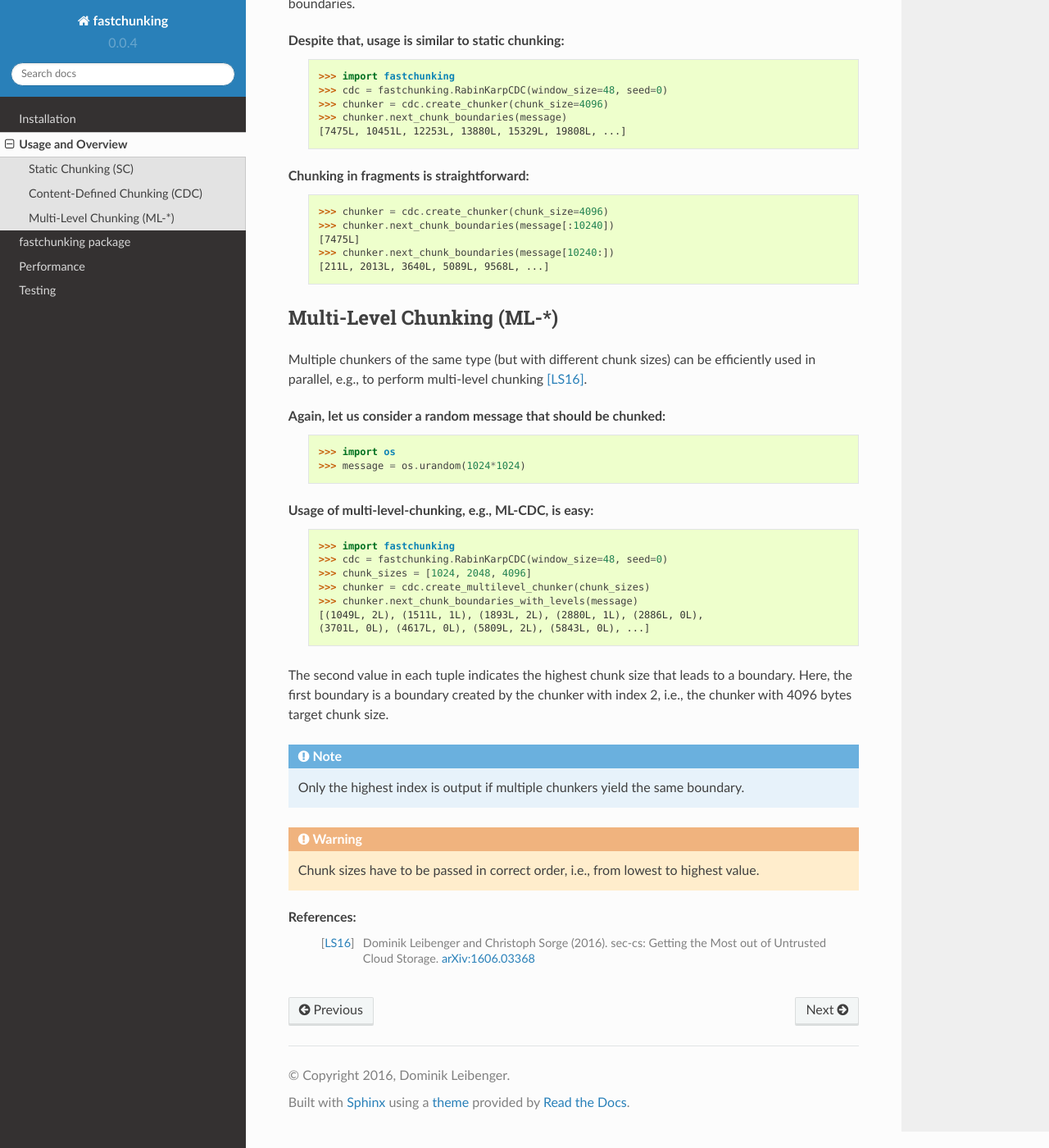
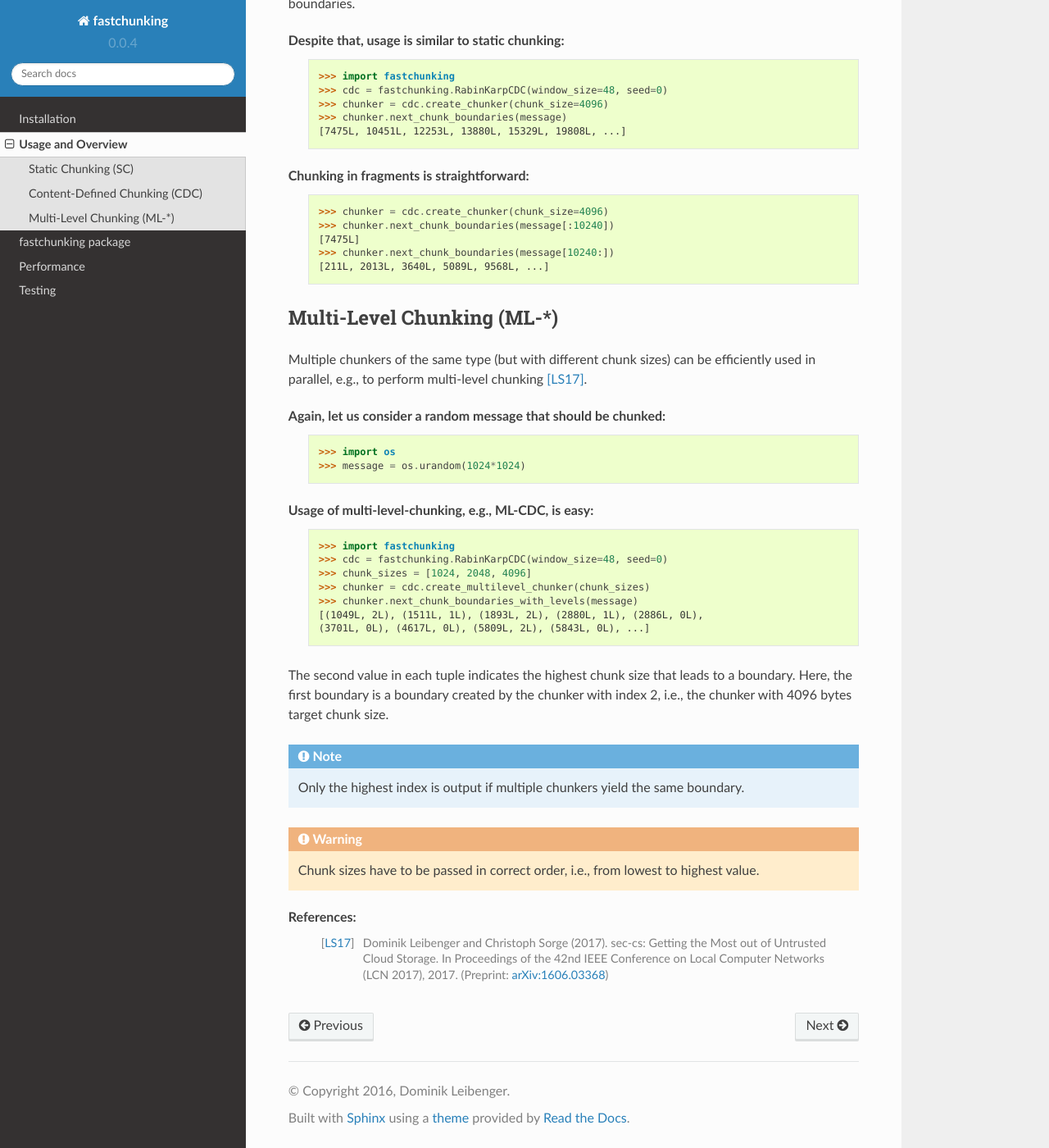
Before and after one commit to netleibi/fastchunking, a Sphinx documentation site: the page built from docs/overview.rst, in a window 1280 px wide and 1400 px high, scrolled down 1222 px. Shown: the whole window at 82% size. Built offline with Sphinx 7.4.7 and the Read the Docs theme 2.0.0, drawn with Linux system fonts in a browser that asks for light colours; the version number is read from the project's files by our own code.

Commit message:
Update literature.

```diff
--- a/docs/index.rst
+++ b/docs/index.rst
@@ -5,7 +5,7 @@ fastchunking Python library
 `fastchunking` is a Python library that contains efficient and easy-to-use
 implementations of string chunking algorithms.
 
-It has been developed as part of the work [LS16]_ at CISPA, Saarland University.
+It has been developed as part of the work [LS17]_ at CISPA, Saarland University.
 
 Contents
 ========
--- a/docs/overview.rst
+++ b/docs/overview.rst
@@ -67,7 +67,7 @@ Multi-Level Chunking (ML-\*)
 ----------------------------
 
 Multiple chunkers of the same type (but with different chunk sizes) can be
-efficiently used in parallel, e.g., to perform multi-level chunking [LS16]_.
+efficiently used in parallel, e.g., to perform multi-level chunking [LS17]_.
 
 Again, let us consider a random message that should be chunked:
     >>> import os
@@ -95,6 +95,7 @@ index 2, i.e., the chunker with 4096 bytes target chunk size.
    value.
 
 References:
-    .. [LS16] Dominik Leibenger and Christoph Sorge (2016). sec-cs: Getting the
-       Most out of Untrusted Cloud Storage.
-       `arXiv:1606.03368 <http://arxiv.org/abs/1606.03368>`_
+    .. [LS17] Dominik Leibenger and Christoph Sorge (2017). sec-cs: Getting the
+       Most out of Untrusted Cloud Storage. In Proceedings of the 42nd IEEE
+       Conference on Local Computer Networks (LCN 2017), 2017.
+       (Preprint: `arXiv:1606.03368 <http://arxiv.org/abs/1606.03368>`_)
```
Also changed, not shown: README.rst (+6 -5 lines).
